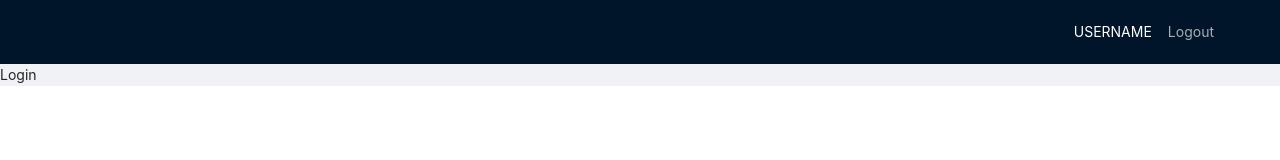
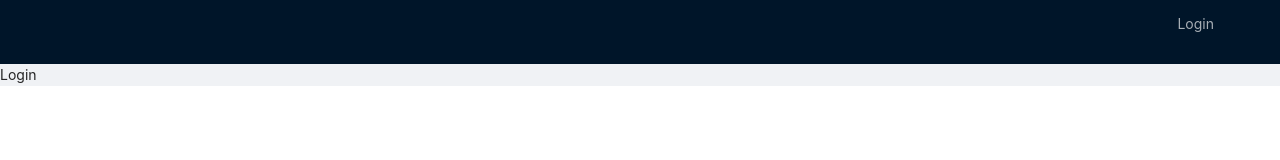
Before and after one commit to tminus0ne/calendar-todo, a React (Create React App) app: page /login in a window 1280 px wide. Shown: the top 160 px of the page. Built offline with nearby package versions, Linux system fonts and the light colour scheme.

Commit message:
add typed selector hook

```diff
--- a/src/components/AppRouter.tsx
+++ b/src/components/AppRouter.tsx
@@ -1,14 +1,15 @@
 import React from 'react';
 import { Redirect, Route, Switch } from 'react-router';
 
+import { useTypedSelector } from '../hooks/useTypedSelector';
 import { privateRoutes, publicRoutes, RoutesNames } from '../router';
 
 const AppRouter: React.FC = () => {
-    const auth = false;
+    const { isAuth } = useTypedSelector(state => state.auth);
 
     return (
-        auth ?
-        <Switch>
+        isAuth ?
+        <Switch>`
             {privateRoutes.map(route =>
                 <Route path={route.path}
                        exact={route.exact}
--- a/src/components/Navbar.tsx
+++ b/src/components/Navbar.tsx
@@ -3,16 +3,17 @@ import { useHistory } from 'react-router';
 import { Layout, Menu, Row } from 'antd';
 
 import { RoutesNames } from '../router';
+import { useTypedSelector } from '../hooks/useTypedSelector';
 
 const Navbar: React.FC = () => {
     const history = useHistory();
 
-    const auth = true;
+    const { isAuth } = useTypedSelector(state => state.auth);
 
     return (
         <Layout.Header>
             <Row justify="end" align="middle">
-                {auth ?
+                {isAuth ?
                 <>
                     <div style={{ color: 'white' }}>
                         USERNAME
--- /dev/null
+++ b/src/hooks/useTypedSelector.ts
@@ -0,0 +1,5 @@
+import { TypedUseSelectorHook, useSelector } from 'react-redux';
+
+import { RootState } from '../store';
+
+export const useTypedSelector: TypedUseSelectorHook<RootState> = useSelector;
--- a/src/store/reducers/auth/index.ts
+++ b/src/store/reducers/auth/index.ts
@@ -8,7 +8,7 @@ const initialState: AuthState = {
 export default function authReducer(state = initialState, action: AuthAction): AuthState {
     switch (action.type) {
         case AuthActionsEnum.SET_AUTH:
-            return {...state, isAuth: action.payload}
+            return { ...state, isAuth: action.payload }
         default:
             return state;
     }
--- a/src/store/reducers/auth/types.ts
+++ b/src/store/reducers/auth/types.ts
@@ -6,7 +6,7 @@ export enum AuthActionsEnum {
     SET_AUTH = 'SET_AUTH',
 }
 
-interface SetAuthAction {
+export interface SetAuthAction {
     type: AuthActionsEnum.SET_AUTH;
     payload: boolean;
 }
```
